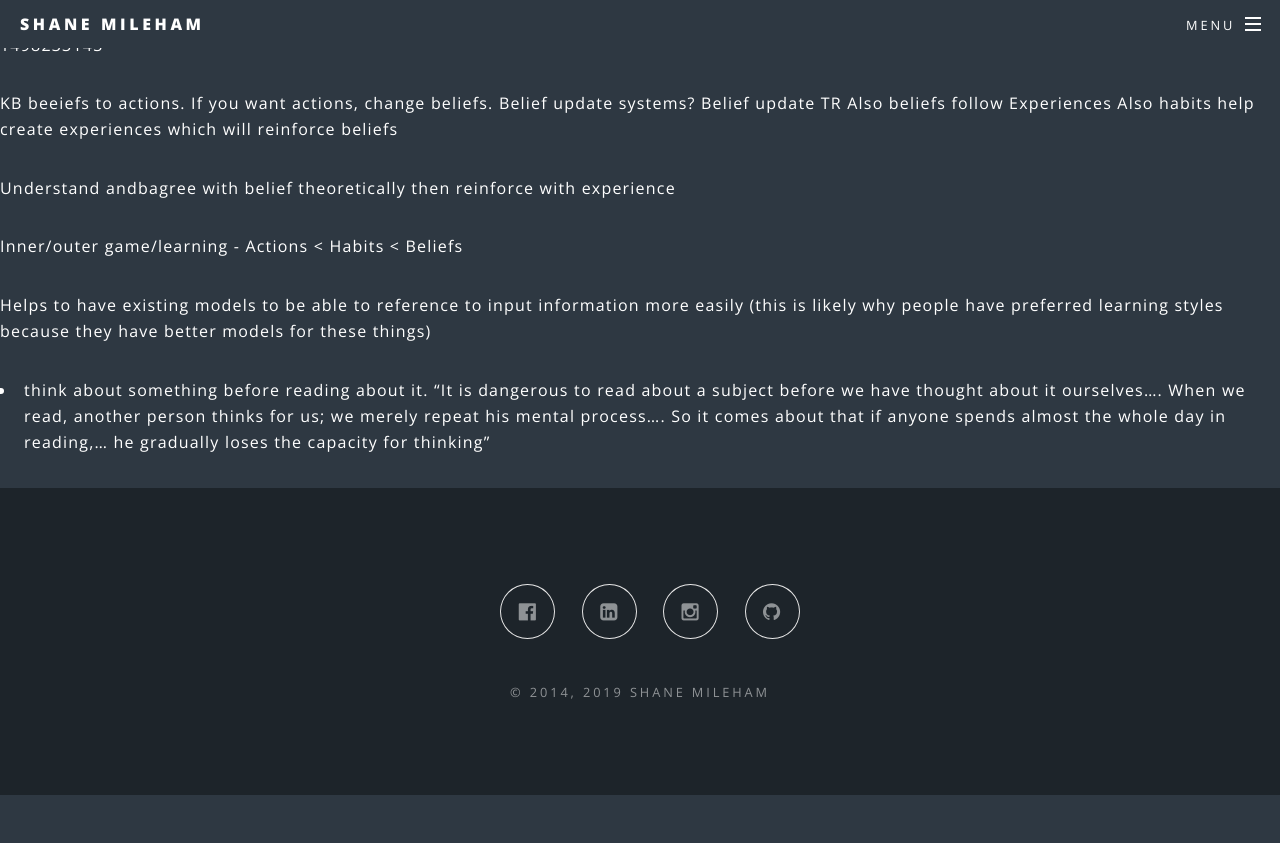
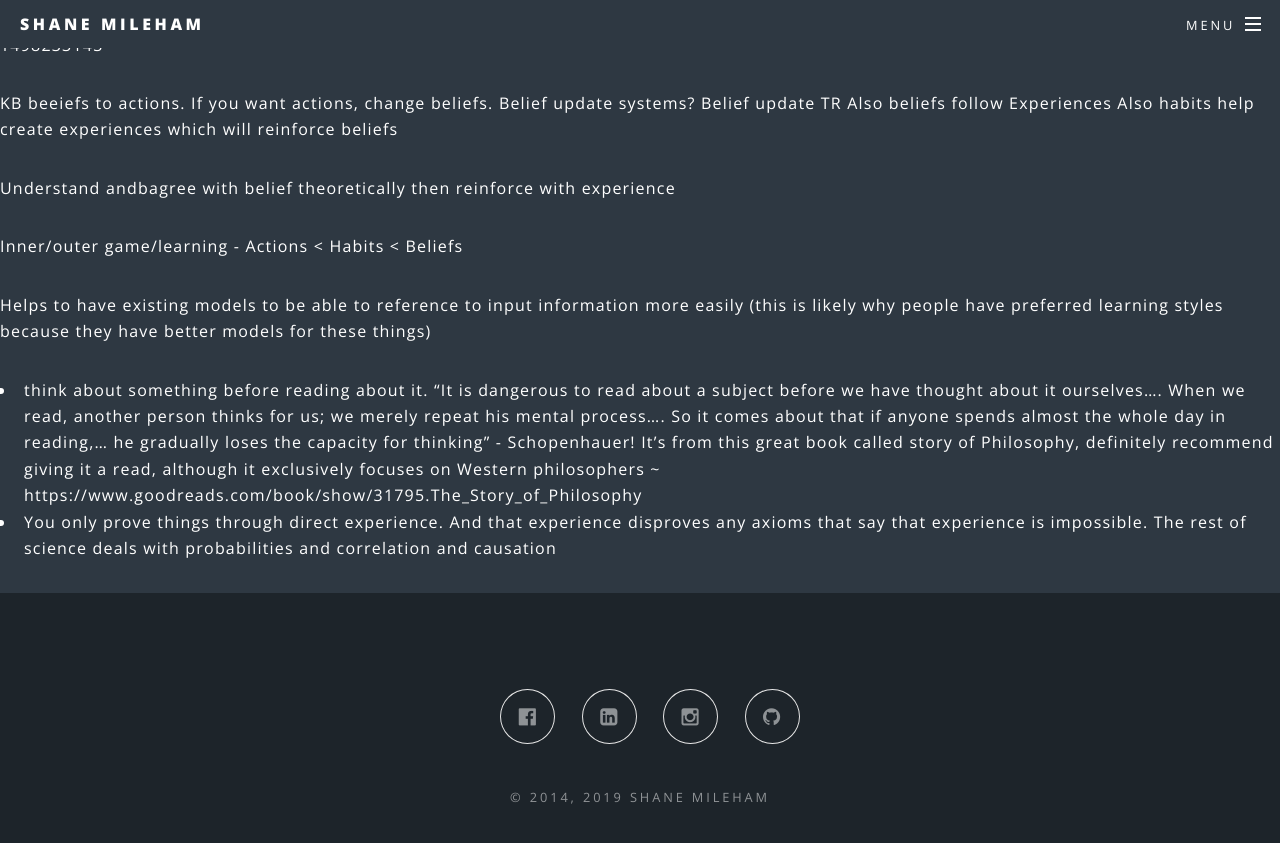
Before and after one commit to shanemileham/shanemileham.github.io, a Jekyll site: the page built from _kb/learn/learning.md, in a window 1280 px wide and 900 px high, scrolled down 5938 px. Shown: the top 843 px of the window. Built offline with Jekyll 4.4.1, drawn with Linux system fonts in a browser that asks for light colours; comment, search, counter and statistics services are not loaded; before the commit the page ends 6733 px from its top, so only the background shows below that.

Commit message:
Learning += direct experience

```diff
--- a/_kb/learn/learning.md
+++ b/_kb/learn/learning.md
@@ -194,4 +194,5 @@ Inner/outer game/learning - Actions < Habits < Beliefs
 
 Helps to have existing models to be able to reference to input information more easily (this is likely why people have preferred learning styles because they have better models for these things)
 
-- think about something before reading about it. "It is dangerous to read about a subject before we have thought about it ourselves.... When we read, another person thinks for us; we merely repeat his mental process.... So it comes about that if anyone spends almost the whole day in reading,... he gradually loses the capacity for thinking"
+- think about something before reading about it. "It is dangerous to read about a subject before we have thought about it ourselves.... When we read, another person thinks for us; we merely repeat his mental process.... So it comes about that if anyone spends almost the whole day in reading,... he gradually loses the capacity for thinking" - Schopenhauer! It’s from this great book called story of Philosophy, definitely recommend giving it a read, although it exclusively focuses on Western philosophers ~ https://www.goodreads.com/book/show/31795.The_Story_of_Philosophy
+- You only prove things through direct experience. And that experience disproves any axioms that say that experience is impossible. The rest of science deals with probabilities and correlation and causation
```
